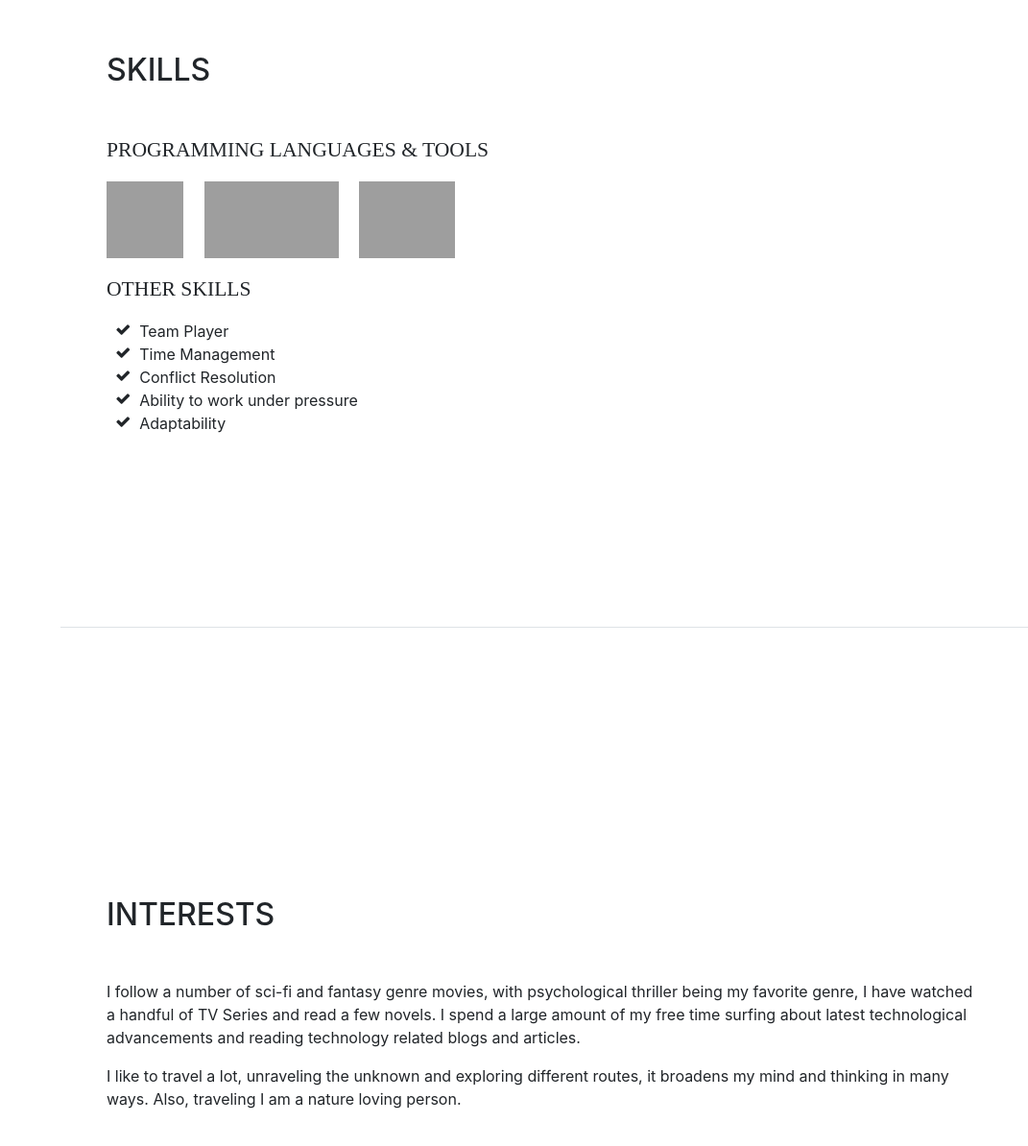
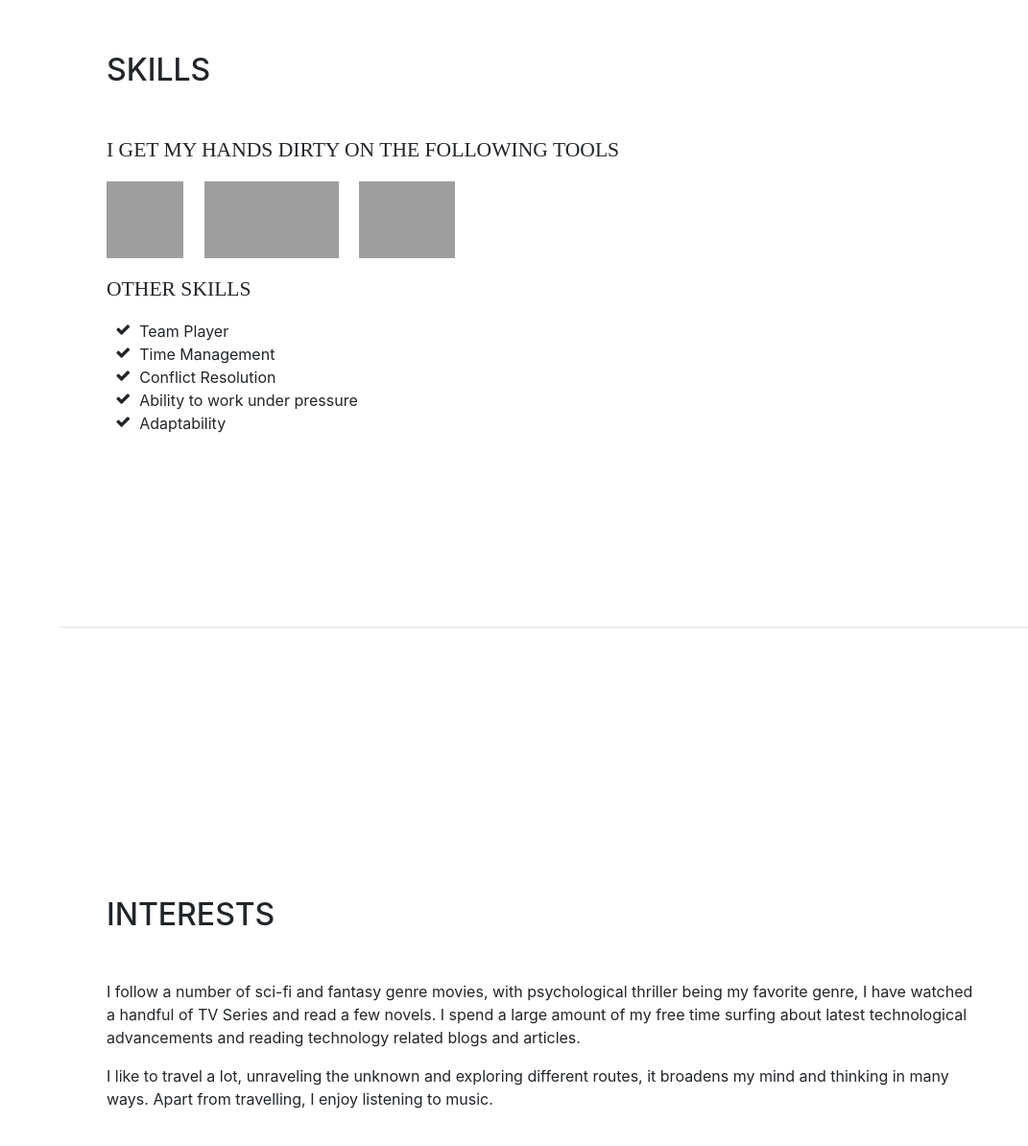
Before and after one commit to ashish1878/ashish1878.github.io, a website with bundled scripts: page index.html in a window 1280 px wide. Shown: the part 3240-4434 px from the top of the page at 96% size, without its empty margins (209-1280 px from the left). Built offline with nearby package versions, Linux system fonts and the light colour scheme; grey boxes are pictures that could not be loaded; a web font is replaced by a local one.

Commit message:
Update index.html

```diff
--- a/index.html
+++ b/index.html
@@ -216,7 +216,7 @@
         <div class="my-auto">
           <h2 class="mb-5">Skills</h2>
 
-          <div class="subheading mb-3">Programming Languages &amp; Tools</div>
+          <div class="subheading mb-3">I Get My Hands Dirty on the Following Tools</div>
           <ul class="list-inline list-icons">
             <li class="list-inline-item">
               <img src="https://www.icon2s.com/wp-content/uploads/2014/09/wireshark.png" alt="WireShark" height="80" width="80">
@@ -259,7 +259,7 @@
           <p class="mb-0">I follow a number of sci-fi and fantasy genre movies, with psychological thriller being my favorite genre, I have watched a handful of TV Series and read a few novels.
 		  I spend a large amount of my free time surfing about latest technological advancements and reading technology related blogs and articles.</p>
 		  <p></p>
-		  <p>I like to travel a lot, unraveling the unknown and exploring different routes, it broadens my mind and thinking in many ways. Also, traveling I am a nature loving person.  </p>
+		  <p>I like to travel a lot, unraveling the unknown and exploring different routes, it broadens my mind and thinking in many ways. Apart from travelling, I enjoy listening to music.  </p>
         </div>
       </section>
 
```
